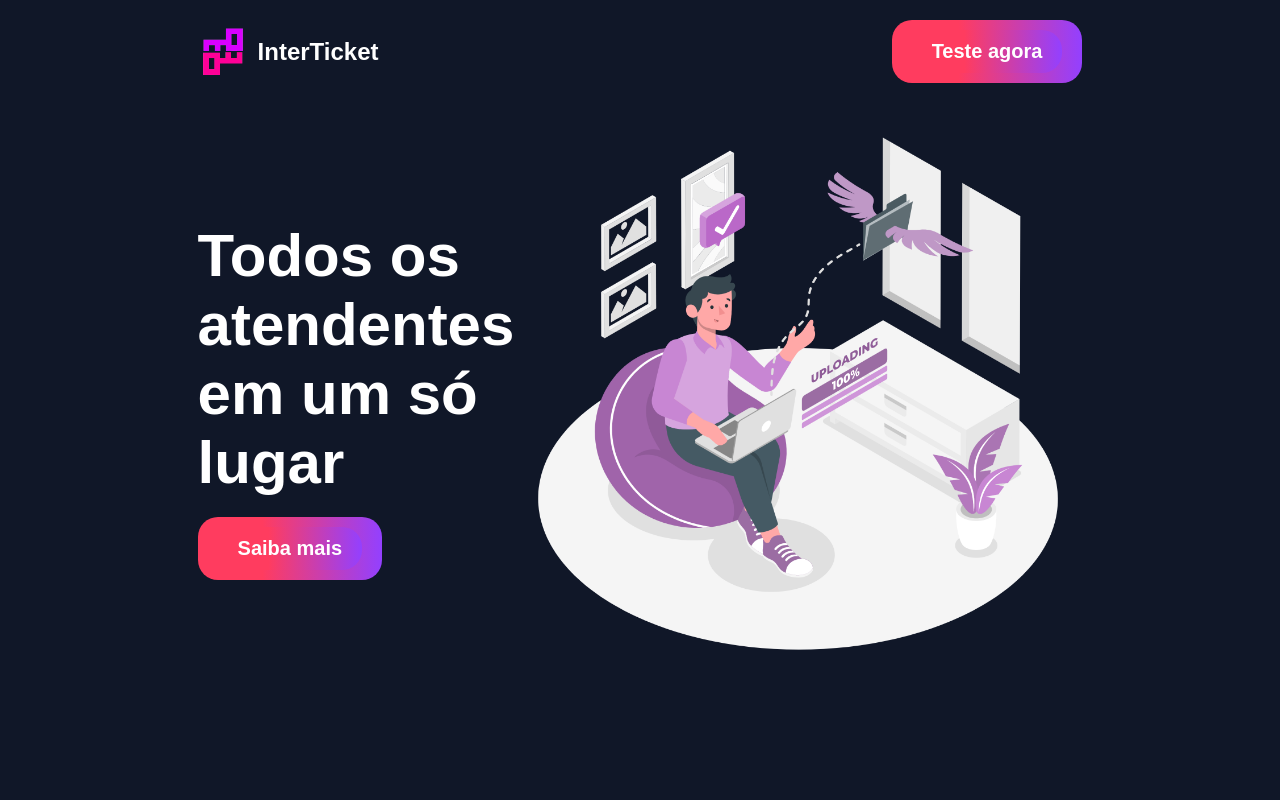
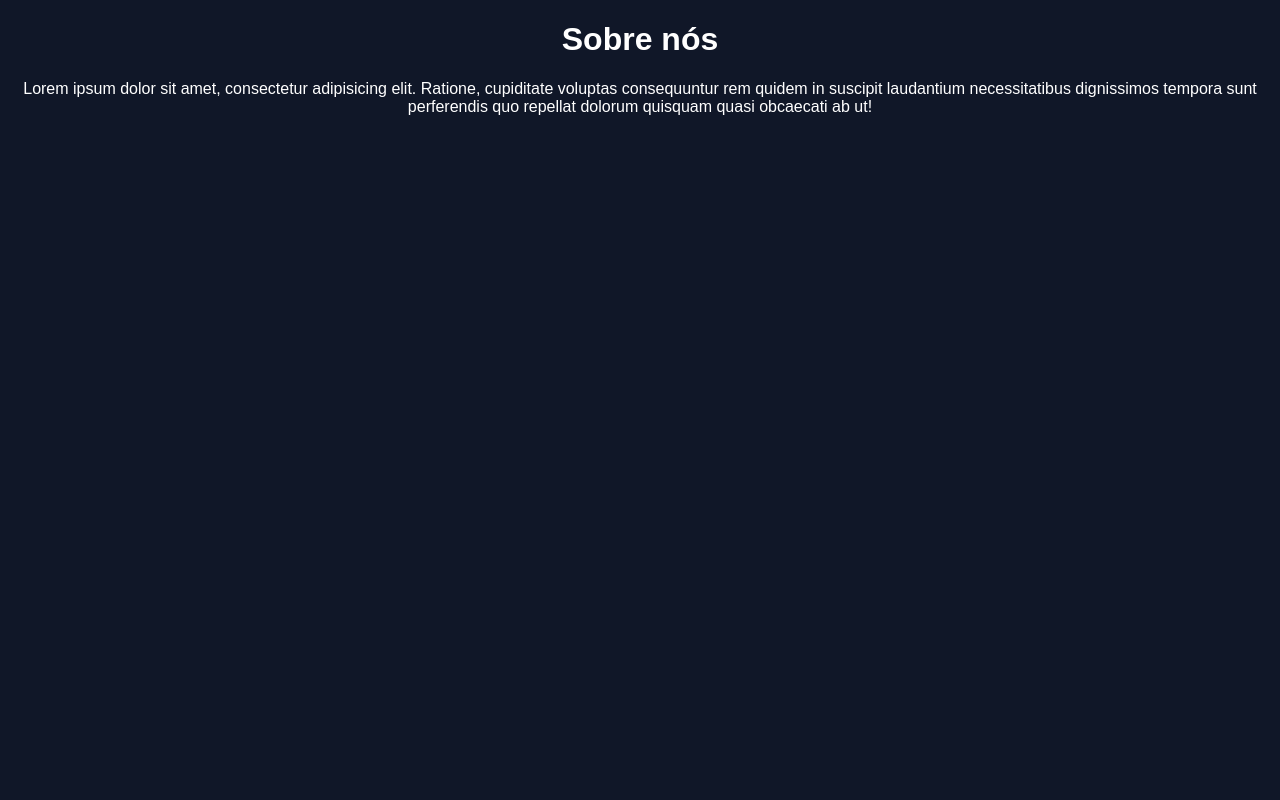
Before and after one commit to Joao-Darwin/landing-page-chatbot, a React (Vite) app: page /about in a window 1280 px wide. Shown: the top 800 px of the page. Built offline with nearby package versions, Linux system fonts and the light colour scheme.

Commit message:
feat: Implementar o react-router-dom no projeto

```diff
--- a/package.json
+++ b/package.json
@@ -11,7 +11,8 @@
   },
   "dependencies": {
     "react": "^18.2.0",
-    "react-dom": "^18.2.0"
+    "react-dom": "^18.2.0",
+    "react-router-dom": "^6.14.2"
   },
   "devDependencies": {
     "@types/react": "^18.2.15",
--- a/src/App.jsx
+++ b/src/App.jsx
@@ -1,23 +1,16 @@
+import { BrowserRouter } from 'react-router-dom'
 import './App.css'
-import ApresentationPage from './components/ApresentationPage/ApresentationPage'
-import FaleConosco from './components/FaleConosco/FaleConosco'
-import InitialPage from './components/InitialPage/InitialPage'
-import PageInterfaceAmigavel from './components/PageInterfaceAmigavel/PageInterfaceAmigavel'
-import PlanosPage from './components/PlanosPage/PlanosPage'
-import TopBar from './components/TopBar/TopBar'
+import { Routers } from './routes'
 
 
 function App() {
 
   return (
-    <>
-      <TopBar />
-      <InitialPage />
-      <ApresentationPage />
-      <PageInterfaceAmigavel />
-      <PlanosPage />
-      <FaleConosco />
-    </>
+    <div>
+      <BrowserRouter>
+        <Routers />
+      </BrowserRouter>
+    </div>
   )
 }
 
--- /dev/null
+++ b/src/pages/About/About.jsx
@@ -0,0 +1,12 @@
+import React from 'react'
+
+const About = () => {
+    return (
+        <div>
+            <h1>Sobre nós</h1>
+            <p>Lorem ipsum dolor sit amet, consectetur adipisicing elit. Ratione, cupiditate voluptas consequuntur rem quidem in suscipit laudantium necessitatibus dignissimos tempora sunt perferendis quo repellat dolorum quisquam quasi obcaecati ab ut!</p>
+        </div>
+    )
+}
+
+export default About
--- /dev/null
+++ b/src/pages/PageInitial/PageInitial.jsx
@@ -0,0 +1,22 @@
+import React from 'react'
+import ApresentationPage from '../../components/ApresentationPage/ApresentationPage'
+import FaleConosco from '../../components/FaleConosco/FaleConosco'
+import InitialPage from '../../components/InitialPage/InitialPage'
+import PageInterfaceAmigavel from '../../components/PageInterfaceAmigavel/PageInterfaceAmigavel'
+import PlanosPage from '../../components/PlanosPage/PlanosPage'
+import TopBar from '../../components/TopBar/TopBar'
+
+const PageInitial = () => {
+    return (
+        <>
+            <TopBar />
+            <InitialPage />
+            <ApresentationPage />
+            <PageInterfaceAmigavel />
+            <PlanosPage />
+            <FaleConosco />
+        </>
+    )
+}
+
+export default PageInitial
--- /dev/null
+++ b/src/routes.jsx
@@ -0,0 +1,13 @@
+import React from "react";
+import About from "./pages/About/About";
+import { Route, Routes } from "react-router-dom";
+import PageInitial from "./pages/PageInitial/PageInitial";
+
+export const Routers = () => {
+    return (
+        <Routes>
+            <Route path="/" element={<PageInitial />} />
+            <Route path="/about" element={<About />} />
+        </Routes>
+    )
+};
```
Also changed, not shown: 1 other file (tests, documents, lock files or other folders).
